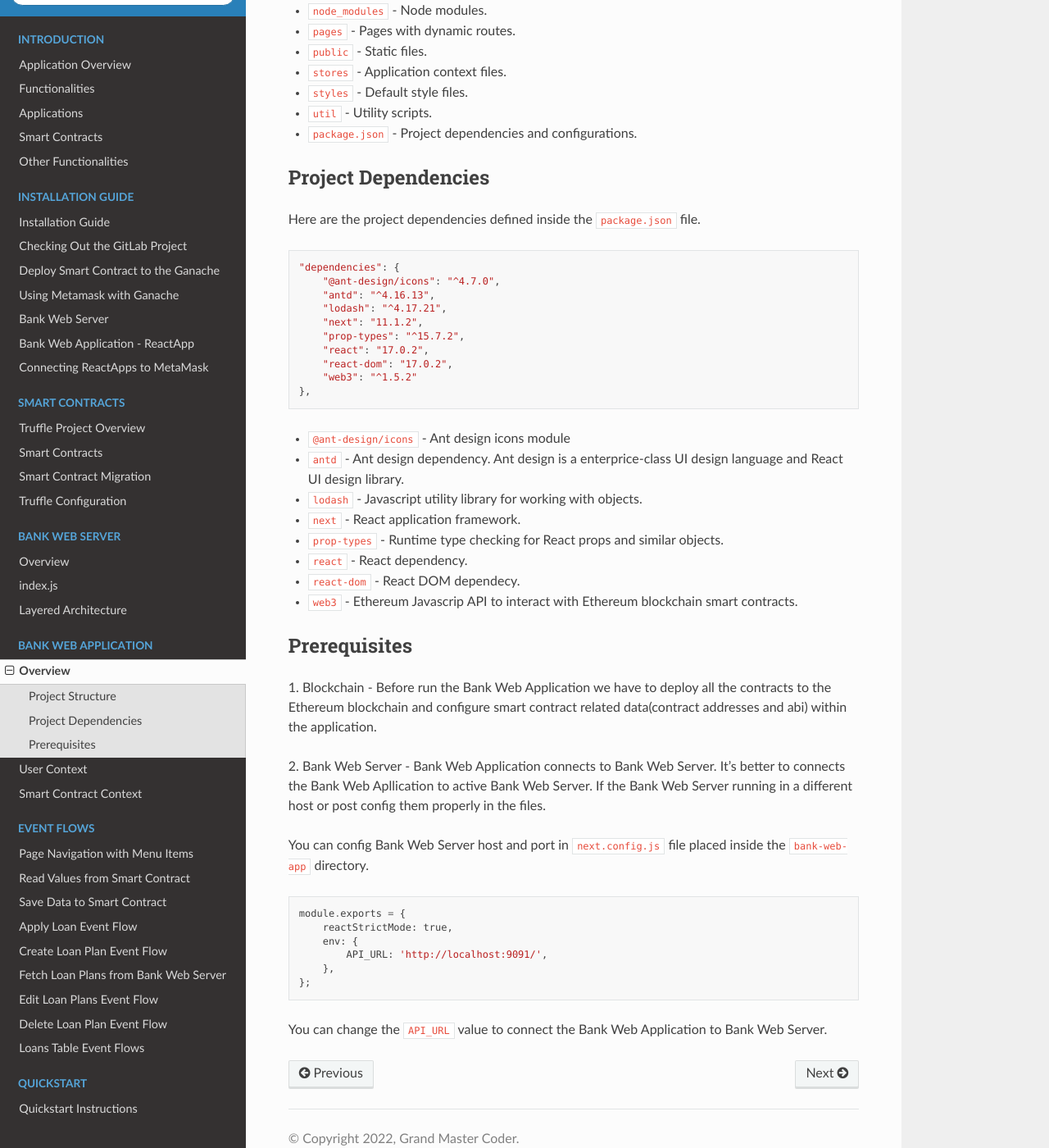
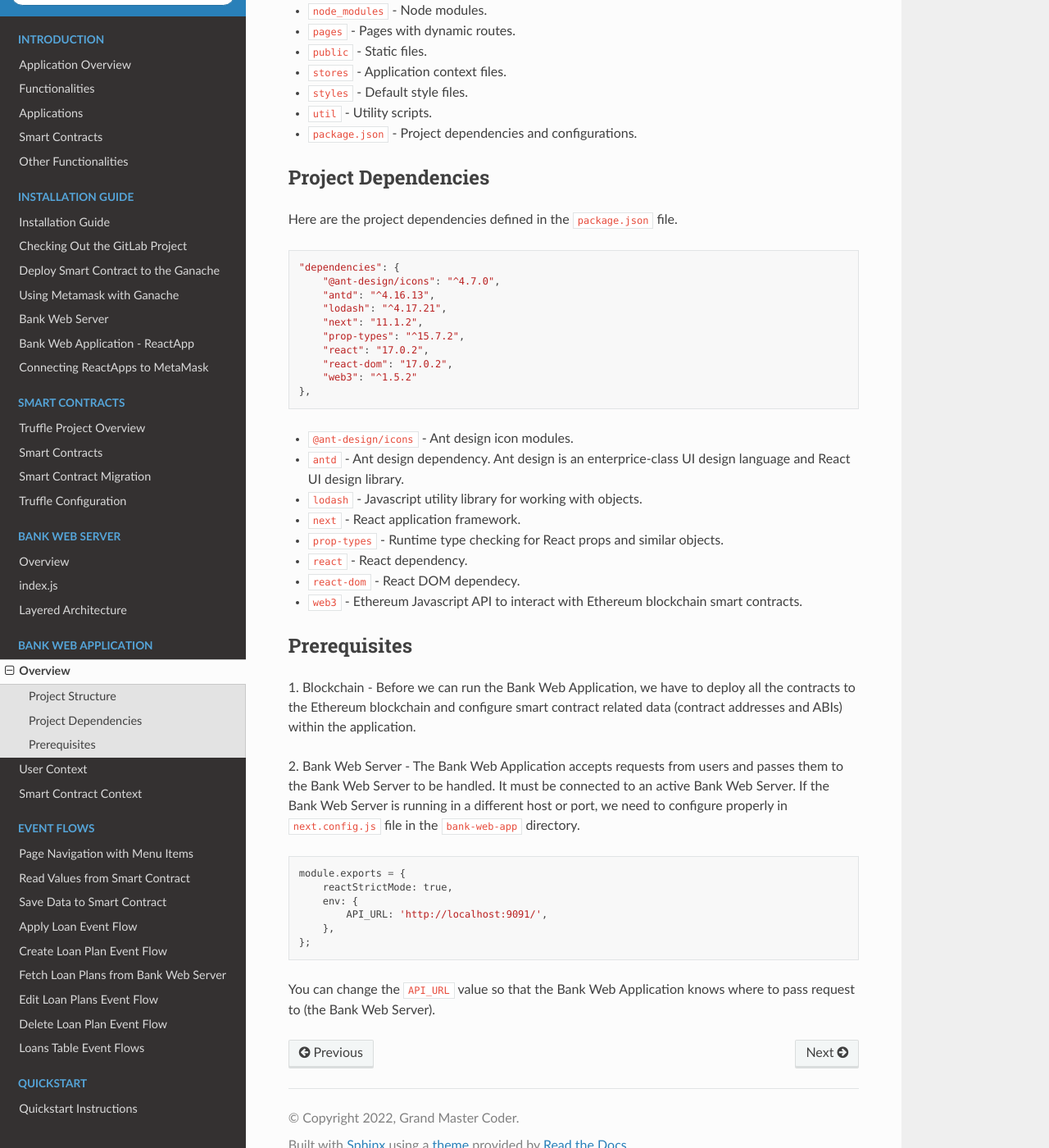
Before and after one commit to NivedithaKarthikeyan/LandregistryApp, a Sphinx documentation site: the page built from docs/source/bankClient/introduction.rst, in a window 1280 px wide and 1400 px high, scrolled down 562 px. Shown: the whole window at 82% size. Built offline with Sphinx 7.4.7 and the Read the Docs theme 2.0.0, drawn with Linux system fonts in a browser that asks for light colours.

Commit message:
Update docs/source/bankClient/introduction.rst

```diff
--- a/docs/source/bankClient/introduction.rst
+++ b/docs/source/bankClient/introduction.rst
@@ -32,7 +32,7 @@
 Project Dependencies
 --------------------
 
-Here are the project dependencies defined inside the ``package.json`` file. ::
+Here are the project dependencies defined in the ``package.json`` file. ::
 
     "dependencies": {
         "@ant-design/icons": "^4.7.0",
@@ -45,26 +45,23 @@
         "web3": "^1.5.2"
     },
 
-* ``@ant-design/icons`` - Ant design icons module
-* ``antd`` - Ant design dependency. Ant design is a enterprice-class UI design language and React UI design library.
+* ``@ant-design/icons`` - Ant design icon modules.
+* ``antd`` - Ant design dependency. Ant design is an enterprice-class UI design language and React UI design library.
 * ``lodash`` - Javascript utility library for working with objects.
 * ``next`` - React application framework.
 * ``prop-types`` - Runtime type checking for React props and similar objects.
 * ``react`` - React dependency.
 * ``react-dom`` - React DOM dependecy.
-* ``web3`` - Ethereum Javascrip API to interact with Ethereum blockchain smart contracts.
+* ``web3`` - Ethereum Javascript API to interact with Ethereum blockchain smart contracts.
 
 Prerequisites
 -------------
 
-1. Blockchain - Before run the Bank Web Application we have to deploy all the contracts to the Ethereum blockchain
-and configure smart contract related data(contract addresses and abi) within the application.
+1. Blockchain - Before we can run the Bank Web Application, we have to deploy all the contracts to the Ethereum blockchain
+and configure smart contract related data (contract addresses and ABIs) within the application.
 
-2. Bank Web Server - Bank Web Application connects to Bank Web Server.
-It's better to connects the Bank Web Apllication to active
-Bank Web Server. If the Bank Web Server running in a different host or post config them properly in the files.
-
-You can config Bank Web Server host and port in ``next.config.js`` file placed inside the ``bank-web-app`` directory. ::
+2. Bank Web Server - The Bank Web Application accepts requests from users and passes them to the Bank Web Server to be handled.  It must be connected to an active
+Bank Web Server. If the Bank Web Server is running in a different host or port, we need to configure properly in ``next.config.js`` file in the ``bank-web-app`` directory. ::
 
     module.exports = {
         reactStrictMode: true,
@@ -73,4 +70,4 @@
         },
     };
 
-You can change the ``API_URL`` value to connect the Bank Web Application to Bank Web Server.
+You can change the ``API_URL`` value so that the Bank Web Application knows where to pass request to (the Bank Web Server).
```
